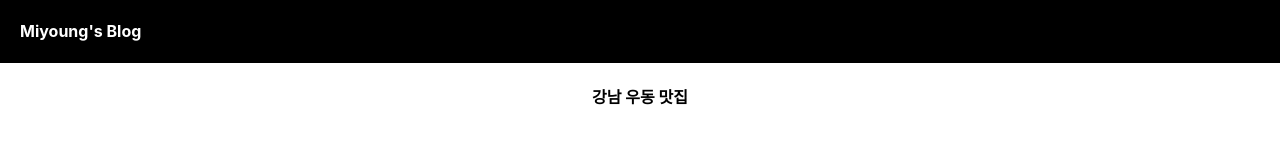
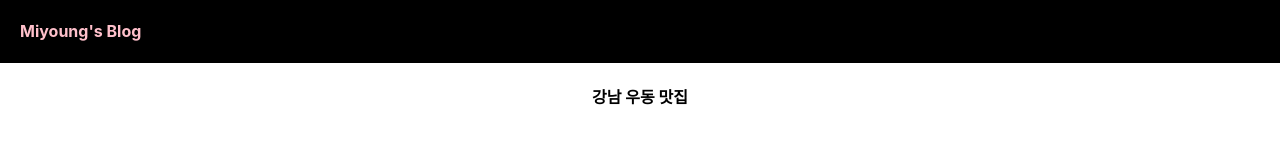
Before and after one commit to SeoMiYoung/react-basic, a React (Create React App) app in the folder blog/: page / in a window 1280 px wide. Shown: the top 160 px of the page. Built offline with nearby package versions, Linux system fonts and the light colour scheme.

Commit message:
style 넣을 땐, style={{스타일명 : '값'}}

```diff
--- a/blog/src/App.js
+++ b/blog/src/App.js
@@ -7,7 +7,7 @@ function App() {
   return (
     <div className="App">
       <div className="black-nav">
-        <h4>Miyoung's Blog</h4>
+        <h4 style={{color: 'pink'}}>Miyoung's Blog</h4>
       </div>
       <h4>{post}</h4>
     </div>
```
